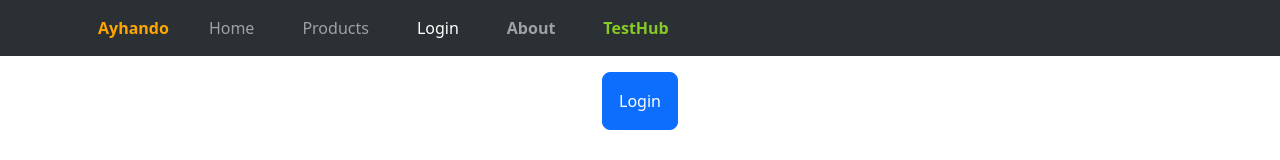
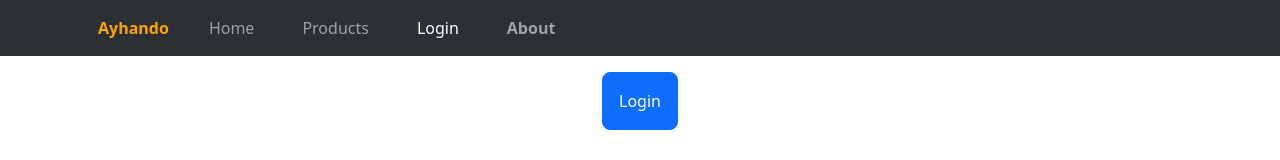
Before and after one commit to ayhanmetin/ayhando-ecommerce, a React (Vite) app: page /login in a window 1280 px wide. Shown: the top 160 px of the page. Built offline with nearby package versions, Linux system fonts and the light colour scheme.

Commit message:
Update NavBar

```diff
--- a/src/components/NavBar.jsx
+++ b/src/components/NavBar.jsx
@@ -65,22 +65,11 @@ function NavBar() {
               <li className="nav-item">
                 <a
                   className="nav-link"
-                  href="https://www.ayhanmetin.eu/about"
+                  href="https://www.ayhanmetin.eu/"
                   target="_blank"
                   rel="noopener noreferrer"
                 >
                   <b>About</b>
-                </a>
-              </li>
-              <li className="nav-item">
-                <a
-                  style={{ color: '#86CA25' }}
-                  className="nav-link"
-                  href="https://www.ayhanmetin.eu/testhub"
-                  target="_blank"
-                  rel="noopener noreferrer"
-                >
-                  <b>TestHub</b>
                 </a>
               </li>
             </ul>
```
